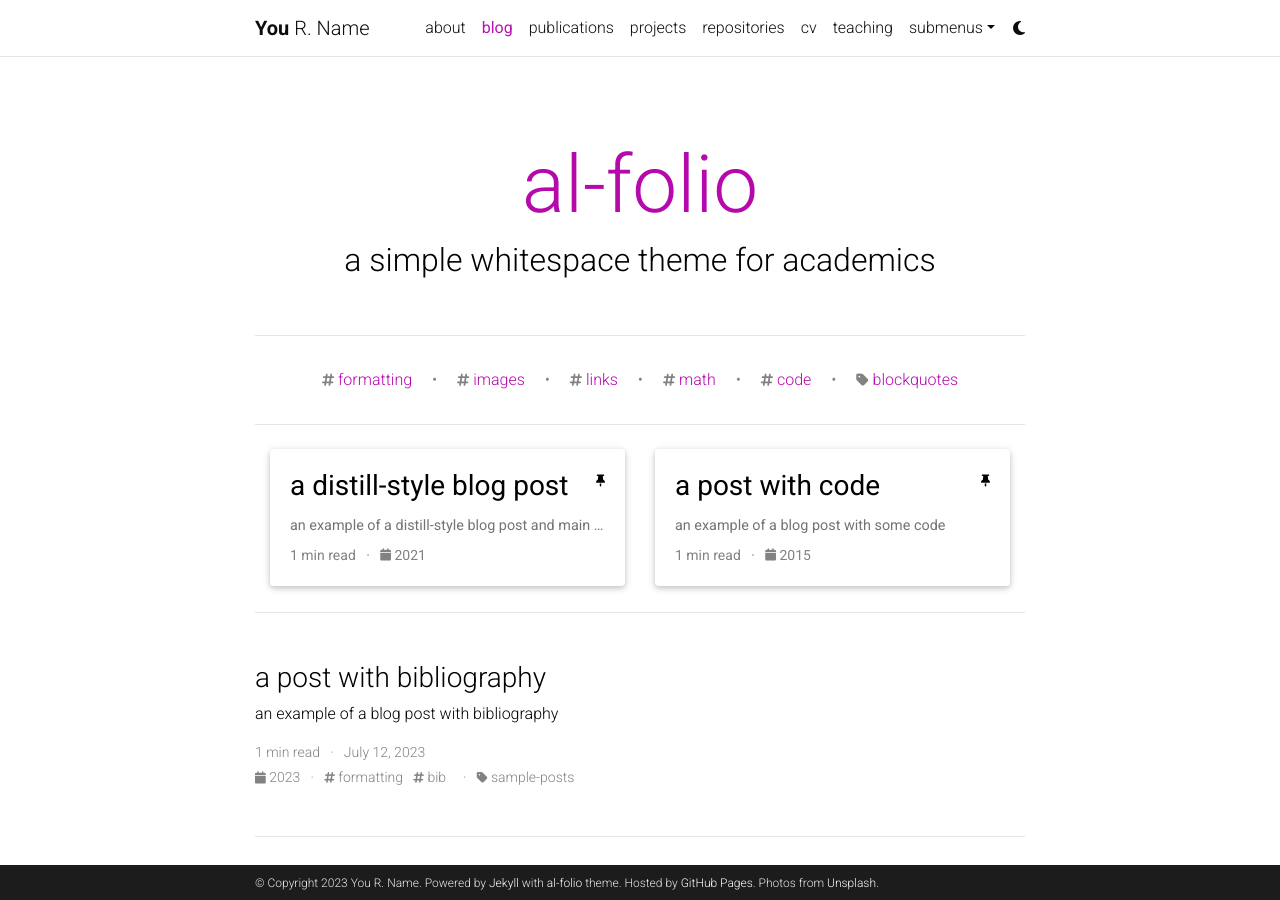
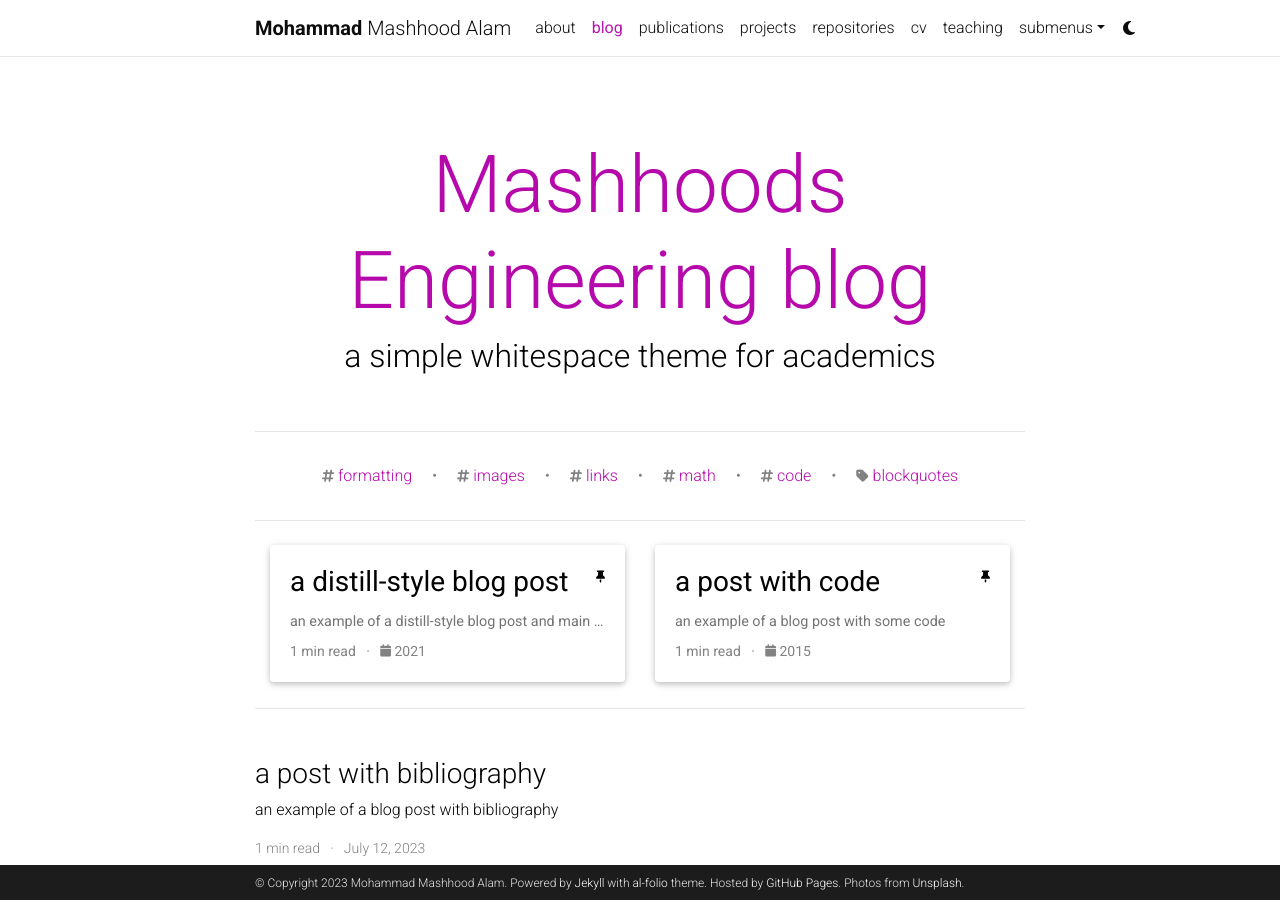
Before and after one commit to MASHOD0/mashod0.github.io, a Jekyll site: the page built from blog/index.html, in a window 1280 px wide and 900 px high. Built offline with Jekyll 4.4.1, drawn with Linux system fonts in a browser that asks for light colours; the list of posts is cut into pages by our own code; comment, search, counter and statistics services are not loaded; a style sheet for code colours, icons or effects is not loaded.

Commit message:
add basic details to config.yml

```diff
--- a/_config.yml
+++ b/_config.yml
@@ -3,23 +3,23 @@
 # -----------------------------------------------------------------------------
 
 title: blank # the website title (if blank, full name will be used instead)
-first_name: You
-middle_name: R.
-last_name: Name
-email: you@example.com
+first_name: Mohammad
+middle_name: Mashhood
+last_name: Alam
+email: mashhood2002@gmail.com
 description: > # the ">" symbol means to ignore newlines until "footer_text:"
-  A simple, whitespace theme for academics. Based on [*folio](https://github.com/bogoli/-folio) design.
+  Final Year Computer Science Student In Dayananda Sagar College of Engineering.
 footer_text: >
   Powered by <a href="https://jekyllrb.com/" target="_blank">Jekyll</a> with <a href="https://github.com/alshedivat/al-folio">al-folio</a> theme.
   Hosted by <a href="https://pages.github.com/" target="_blank">GitHub Pages</a>.
   Photos from <a href="https://unsplash.com" target="_blank">Unsplash</a>.
-keywords: jekyll, jekyll-theme, academic-website, portfolio-website  # add your own keywords or leave empty
+keywords:   # add your own keywords or leave empty
 
 lang: en # the language of your site (for example: en, fr, cn, ru, etc.)
 icon: ⚛️  # the emoji used as the favicon (alternatively, provide image name in /assets/img/)
 
-url: https://alshedivat.github.io # the base hostname & protocol for your site
-baseurl: /al-folio # the subpath of your site, e.g. /blog/
+url: https://mashod0.github.io # the base hostname & protocol for your site
+baseurl: # the subpath of your site, e.g. /blog/
 last_updated: false # set to true if you want to display last updated in the footer
 impressum_path:  # set to path to include impressum link in the footer, use the same path as permalink in a page, helps to conform with EU GDPR
 
@@ -71,15 +71,15 @@
 # Social integration
 # -----------------------------------------------------------------------------
 
-github_username: # your GitHub user name
-gitlab_username: # your GitLab user name
-twitter_username: # your Twitter handle
+github_username: MASHOD0 # your GitHub user name
+gitlab_username: MASHOD0 # your GitLab user name
+twitter_username: 3lm_____ # your Twitter handle
 mastodon_username: # your mastodon instance+username in the format instance.tld/@username
-linkedin_username: # your LinkedIn user name
+linkedin_username: mashhood-alam # your LinkedIn user name
 telegram_username: # your Telegram user name
 scholar_userid: # your Google Scholar ID
 semanticscholar_id: # your Semantic Scholar ID
-whatsapp_number: # your WhatsApp number (full phone number in international format. Omit any zeroes, brackets, or dashes when adding the phone number in international format.)
+whatsapp_number: +918500025131 # your WhatsApp number (full phone number in international format. Omit any zeroes, brackets, or dashes when adding the phone number in international format.)
 orcid_id: # your ORCID ID
 medium_username: # your Medium username
 quora_username: # your Quora username
@@ -107,7 +107,7 @@
 zotero_username: # your zotero username
 
 contact_note: >
-  You can even add a little note about which of these is the best way to reach you.
+  I Prefer Email, but open all possible ways of contacting :)
 
 # -----------------------------------------------------------------------------
 # Analytics and search engine verification
@@ -123,7 +123,7 @@
 # Blog
 # -----------------------------------------------------------------------------
 
-blog_name: al-folio # blog_name will be displayed in your blog page
+blog_name: Mashhoods Engineering blog # blog_name will be displayed in your blog page
 blog_nav_title: blog # your blog must have a title for it to be displayed in the nav bar
 blog_description: a simple whitespace theme for academics
 permalink: /blog/:year/:title/
```
